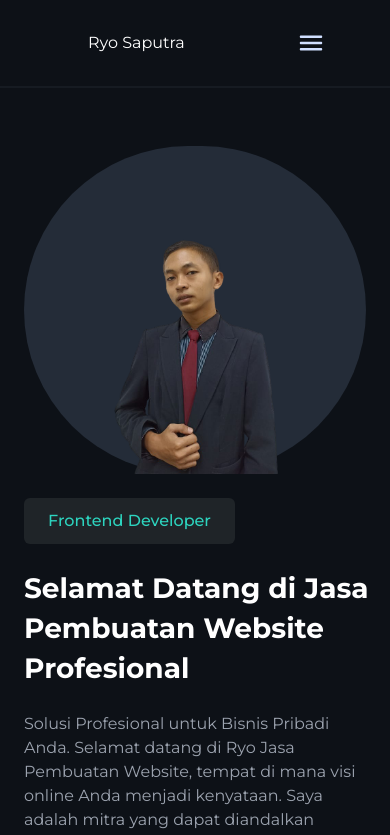
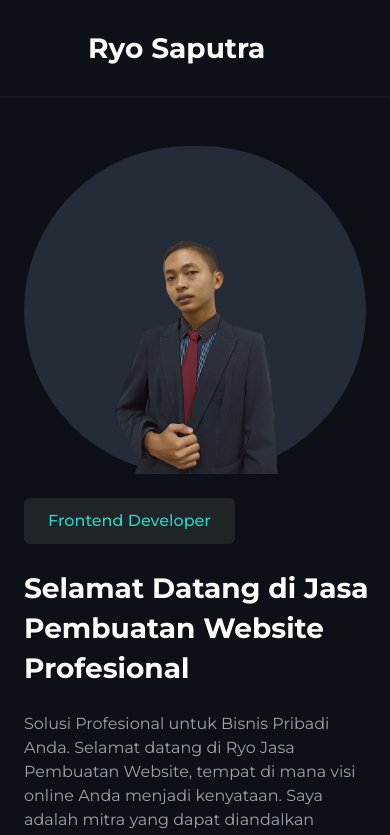
Before and after one commit to rysaputra/portfolio, a Next.js app: page / in a window 390 px wide. Shown: the top 835 px of the page. Built offline with nearby package versions, Linux system fonts and the light colour scheme.

Commit message:
portfolio

```diff
--- a/app/page.tsx
+++ b/app/page.tsx
@@ -5,7 +5,7 @@ import * as React from "react";
 
 export default function Home() {
   return (
-    <main className="flex-center paddings mx-auto w-full max-w-screen-2xl flex-col">
+    <main className="flex-center paddings mx-auto w-full max-w-screen-2xl flex-col scroll-smooth md:scroll-auto">
       <section className="flex-center min-h-screen w-full flex max-md:flex-col-reverse max-md:nav-padding">
         <div className="flex-start relative min-h-[250px] w-full flex-col rounded-xl text-center">
           <h3 className="sm:body-reguler body-medium mb-6 text-start bg-black-300 x-paddings p-3 rounded-md text-teal-400">
@@ -141,13 +141,13 @@ export default function Home() {
               Malang, Jawa Timur 65158
             </h3>
             <ul className="flex-start flex-col max-md:hidden md:gap-x-10">
-              <li className="body-text text-teal-400 mb-3 !font-bold">
+              <li className="body-text text-teal-400 mb-3 hover:text-white !font-bold transition duration-700 ease-in-out">
                 <Link href="#about">Tentang saya</Link>
               </li>
-              <li className="body-text !font-normal mb-3 hover:text-teal-400">
+              <li className="body-text !font-normal mb-3 hover:text-teal-400 transition duration-700 ease-in-out">
                 <Link href="#portfolio">Portofolio</Link>
               </li>
-              <li className="body-text !font-normal mb-3 hover:text-teal-400">
+              <li className="body-text !font-normal mb-3 hover:text-teal-400 transition duration-700 ease-in-out">
                 <Link href="#hubungikami">Hubungi saya</Link>
               </li>
             </ul>
--- a/components/Navbar.tsx
+++ b/components/Navbar.tsx
@@ -1,38 +1,30 @@
-import Image from 'next/image'
-import Link from 'next/link'
+import Link from 'next/link';
 
 const Navbar = () => {
+  const newLocal = "body-text !font-normal mb-3 hover:text-teal-400 transition duration-700 ease-in-out";
   return (
     <nav className="flex-center fixed top-0 z-50 w-full border-b-2 border-black-200 bg-black-100 py-7 text-white">
       <div className="flex-between mx-auto w-full max-w-screen-2xl px-16 max-md:flex-row">
         <Link href="/" className='x-paddings'>
-          <h1 className='sm:heading3'>Ryo Saputra</h1>
+          <h1 className='sm:heading3 max-lg:heading3'>Ryo Saputra</h1>
         </Link>
 
-        <Image
-          src="/hamburger-menu.svg"
-          width={30}
-          height={30}
-          alt="Hamburger menu"
-          className="block md:hidden"
-        />
-
         <ul className="flex-center gap-x-3 max-md:hidden md:gap-x-10">
-        <li className="body-text text-teal-400 mb-3 !font-bold">
+          <li className="body-text text-teal-400 hover:text-white mb-3 !font-bold transition duration-700 ease-in-out">
             <Link
               href="#about"
             >
               Tentang saya
             </Link>
           </li>
-          <li className="body-text !font-normal mb-3 hover:text-teal-400">
+          <li className={newLocal}>
             <Link
               href="#portfolio"
             >
               Portofolio
             </Link>
           </li>
-          <li className="body-text !font-normal mb-3 hover:text-teal-400">
+          <li className="body-text !font-normal mb-3 hover:text-teal-400 transition duration-700 ease-in-out">
             <Link
               href="#hubungikami"
             >
@@ -45,4 +37,4 @@ const Navbar = () => {
   )
 }
 
-export default Navbar
+export default Navbar;
```
